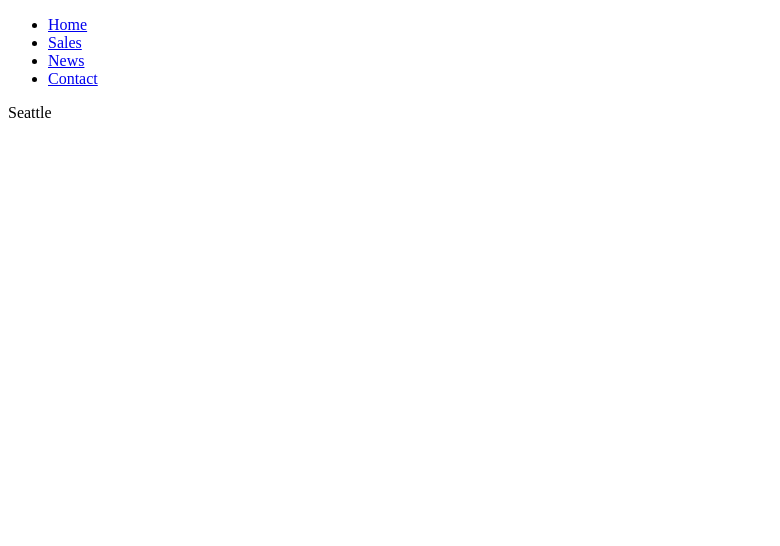
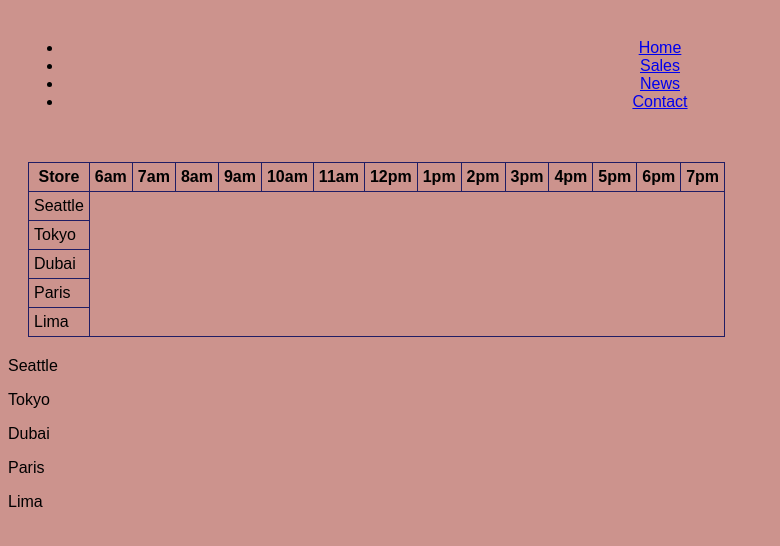
Before and after one commit to mdomeck/cookie-stand, a plain HTML site: page sales.html in a window 1280 px wide. Shown: the whole page, without its empty margins (0-780 px from the left). Drawn offline with Linux system fonts and the light colour scheme.

Commit message:
tables started

```diff
--- a/js/app.js
+++ b/js/app.js
@@ -1,9 +1,4 @@
-// Stores the min/max hourly customers, and the average cookies per customer, in object properties
-// Uses a method of that object to generate a random number of customers per hour. Objects/Math/random
-// Calculate and store the simulated amounts of cookies purchased for each hour at each location using average cookies purchased and the random number of customers generated
-// Store the results for each location in a separate array… perhaps as a property of the object representing that location
-// Display the values of each array as unordered lists in the browser
-// Calculating the sum of these hourly totals; your output for each location should look like this:
+
 
 
 var hoursOfOperation = ['6am', '7am', '8am', '9am', '10am', '11am', '12pm', '1pm', '2pm', '3pm', '4pm', '5pm', '6pm', '7pm'];
@@ -67,119 +62,54 @@ CookieStore.prototype.calculateHourlyCookieSales = calculateHourlyCookieSales;
 CookieStore.prototype.renderNameToPage = renderNameToPage;
 CookieStore.prototype.renderHourTotalsToPage = renderHourTotalsToPage;
 CookieStore.prototype.dailyTotalCookieSales = dailyTotalCookieSales;
+CookieStore.prototype.renderSalesInTable = renderSalesInTable;
 
 var seattleStore = new CookieStore('Seattle', 23, 65, 6.3, 'SeattleTitle');
+var tokyoStore = new CookieStore('Tokyo', 3, 24, 1.2, 'TokyoTitle');
+var dubaiStore = new CookieStore('Dubai', 11, 38, 3.7, 'DubaiTitle');
+var parisStore = new CookieStore('Paris', 20, 38, 2.3, 'ParisTitle');
+var limaStore = new CookieStore('Lima', 2, 16, 4.6, 'LimaTitle');
 
+function makeHeadings()
+{
+  var table = document.getElementById('salesTable');
+  var headerRow = document.createElement('tr');
+  var headerCell = document.createElement('th');
+  headerCell.textContent = 'Store';
+  headerRow.appendChild(headerCell);
+  for(var i=0; i < hoursOfOperation.length; i++){
+    headerCell = document.createElement('th');
+    headerCell.textContent = hoursOfOperation[i];
+    headerRow.appendChild(headerCell);
+  }
+  table.appendChild(headerRow);
+}
+
+function renderSalesInTable()
+{
+  var table = document.getElementById('salesTable');
+  var tableRow = document.createElement('tr');
+  var tableCell = document.createElement('td');
+  tableCell.textContent = this.name;
+  tableRow.appendChild(tableCell);
+  table.appendChild(tableRow);
+  for (var i = 0; i < this.dailyStoreSales.length; i++){
+    // console.log(this.dailyStoreSales[i]);
+    tableCell = document.createElement('td');
+    tableCell.textContent = this.dailyStoreSales[i];
+    tableRow.appendChild(tableCell);
+  }
+  table.appendChild(tableRow);
+}
+
+makeHeadings();
 seattleStore.renderNameToPage();
-
-
-/*================Functions+++++++++++++++++++++++ */
-
-/*============Seattle============== */
-
-// var seattleStore = {
-//   name: 'seattle',
-//   minCustomers: 23,
-//   maxCustomers: 65,
-//   avgCookies: 6.3,
-//   dailyStoreSales: [],
-
-// seattleStore.calculateHourlyCookieSales();
-// seattleStore.renderToPage();
-// seattleStore.renderHourTotalsToPage();
-// seattleStore.dailyTotalCookieSales();
-
-
-
-
-
-// /*==================Tokyo========================= */
-
-// var tokyoStore = {
-//   name: 'Tokyo',
-//   minCustomers: 3,
-//   maxCustomers: 24,
-//   avgCookies: 1.2,
-//   totalHourlySales: [],
-//   paragraphId: 'tokyo-p',
-
-//   calculateHourlyCookieSales: calculateHourlyCookieSales,
-//   renderToPage: renderToPage,
-//   renderHourTotalsToPage: renderHourTotalsToPage,
-//   dailyTotalCookieSales: dailyTotalCookieSales,
-
-// },
-
-// /*==================Dubai========================= */
-
-// var dubaiStore = {
-//   name: 'Dubai',
-//   minCustomers: 11,
-//   maxCustomers: 38,
-//   avgCookies: 3.7,
-//   totalHourlySales: [],
-//   paragraphId: 'dubai-p',
-
-//   calculateHourlyCookieSales: calculateHourlyCookieSales,
-//   renderToPage: renderToPage,
-//   renderHourTotalsToPage: renderHourTotalsToPage,
-//   dailyTotalCookieSales: dailyTotalCookieSales,
-
-// };
-
-// /*==================Paris========================= */
-
-// var parisStore = {
-//   name: 'Paris',
-//   minCustomers: 20,
-//   maxCustomers: 38,
-//   avgCookies: 2.3,
-//   cookieSales: [],
-//   paragraphId: 'paris-p',
-
-//   calculateHourlyCookieSales: calculateHourlyCookieSales,
-//   renderToPage: renderToPage,
-//   renderHourTotalsToPage: renderHourTotalsToPage,
-//   dailyTotalCookieSales: dailyTotalCookieSales,
-// };
-
-// /*==================Lima========================= */
-
-// var limaStore = {
-//   name: 'Lima',
-//   minCustomers: 2,
-//   maxCustomers: 16,
-//   avgCookies: 4.6,
-//   limaSales: [],
-//   paragraphId: 'lima-p',
-
-//   calculateHourlyCookieSales: calculateHourlyCookieSales,
-//   renderToPage: renderToPage,
-//   renderHourTotalsToPage: renderHourTotalsToPage,
-//   dailyTotalCookieSales: dailyTotalCookieSales,
-
-// };
-
-/*===================Invocations=================== */
-
-
-
-// tokyoStore.calculateHourlyCookieSales();
-// tokyoStore.renderToPage();
-// tokyoStore.renderHourTotalsToPage();
-// tokyoStore.dailyTotalCookieSales();
-
-// dubaiStore.calculateHourlyCookieSales();
-// dubaiStore.renderToPage()
-// dubaiStore.renderHourTotalsToPage();
-// dubaiStore.dailyTotalCookieSales();
-
-// parisStore.calculateHourlyCookieSales();
-// parisStore.renderToPage();
-// parisStore.renderHourTotalsToPage();
-// parisStore.dailyTotalCookieSales();
-
-// limaStore.calculateHourlyCookieSales();
-// limaStore.renderToPage();
-// limaStore.renderHourTotalsToPage();
-// limaStore.dailyTotalCookieSales();
+seattleStore.renderSalesInTable();
+tokyoStore.renderNameToPage();
+tokyoStore.renderSalesInTable();
+dubaiStore.renderNameToPage();
+dubaiStore.renderSalesInTable();
+parisStore.renderNameToPage();
+parisStore.renderSalesInTable();
+limaStore.renderNameToPage();
+limaStore.renderSalesInTable();
--- a/sales.html
+++ b/sales.html
@@ -5,6 +5,7 @@
   <meta charset="UTF-8">
   <meta name="viewport" content="width=device-width, initial-scale=1.0">
   <title>Document</title>
+  <link rel="stylesheet" href="style.css">
 </head>
 
 <body>
@@ -18,6 +19,8 @@
       </ul>
     </nav>
   </header>
+
+  <table id="salesTable"></table>
 
   <div id="SeattleTitle"></div>
   <ul id="Seattle"></ul>
--- a/style.css
+++ b/style.css
@@ -11,3 +11,13 @@ body {
     text-align: center;
     padding: 15px;
   }
+
+table {
+  border: solid #201d64 1px;
+  border-collapse: collapse;
+  margin: 20px;
+}
+th, td {
+  border: solid #201d64 1px;
+  padding: 5px;
+}
```
Lines whose indentation alone changed are shown as unchanged.
